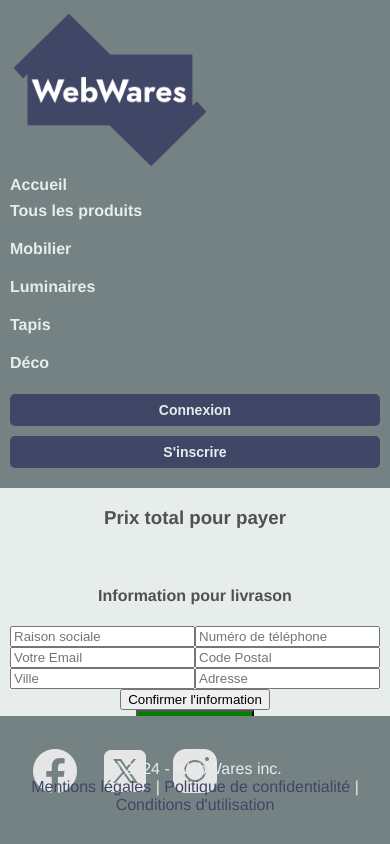
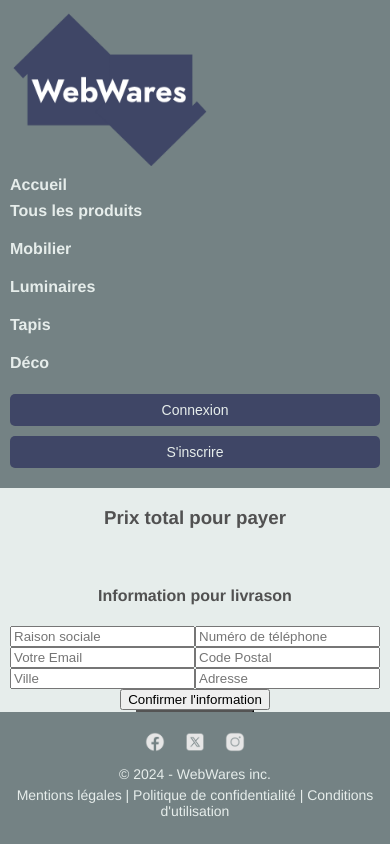
Before and after one commit to Lukas-with-a-k/Projet-WebWares, a Vue app: page /UserCommands in a window 390 px wide. Built offline with nearby package versions, Linux system fonts and the light colour scheme.

Commit message:
merge claudia

```diff
--- a/src/App.vue
+++ b/src/App.vue
@@ -27,8 +27,6 @@ import HeaderComponent from './components/HeaderComponent.vue';
 import FooterComponent from './components/FooterComponent.vue';
 import LoginComp from "./components/LoginComp.vue";
 import SignupComp from "./components/SignupComp.vue";
-
-
 export default {
   name: 'App',
   components: {
@@ -36,7 +34,6 @@ export default {
     FooterComponent,
     LoginComp,
     SignupComp,
-
   },
   data() {
     return {
@@ -135,6 +132,10 @@ export default {
 </script>
 
 <style>
+html {
+  overflow-y: scroll;
+}
+
 body {
   margin: 0;
   padding: 0;
@@ -158,7 +159,7 @@ nav a {
 }
 
 nav a.router-link-exact-active {
-  color: #42b983;
+  color: #2c3e50;
 }
 
 .dark-overlay {
--- a/src/components/FooterComponent.vue
+++ b/src/components/FooterComponent.vue
@@ -27,21 +27,19 @@
  .footer {
   background-color: #748284;
   color: #e6edeb;
-    padding: 10px 0;
+  padding: 20px 0;
   text-align: center;
+  width: 100%;
   position: fixed;
   bottom: 0;
-    width: 100%;
 }
 
 .footer p {
-    margin: 0;
-    position: relative;
-    bottom: 20px;
+  margin: 5px 0;
 }
 
 .footer a {
-    color: #3f4666;
+  color: #e6edeb;
   text-decoration: none;
 }
 
@@ -51,19 +49,41 @@
 
 .social {
   display: flex;
-    justify-content: start;
+  justify-content: center;
   align-items: center;
-   position: relative;
-    left: 20px;
-    top: 20px;
+  margin-bottom: 10px;
 }
 
 .social a {
-    filter: invert(90%);
-    -webkit-filter: invert(90%);
   margin: 0 10px;
   text-decoration: none;
 }
 
+.social img {
+  width: 30px;
+  height: 30px;
+  filter: invert(90%);
+  -webkit-filter: invert(90%);
+}
+
+@media (max-width: 768px) {
+  .social img {
+    width: 25px;
+    height: 25px;
+  }
+}
+
+@media (max-width: 480px) {
+  .footer p {
+    font-size: 14px;
+  }
+
+  .social img {
+    width: 20px;
+    height: 20px;
+  }
+}
+
+
 
   </style>
--- a/src/components/HeaderComponent.vue
+++ b/src/components/HeaderComponent.vue
@@ -24,15 +24,14 @@
         <div class="dropdown" v-if="isLoggedIn">
           <button class="dropbtn" @click="toggleDropdown"><img src="@\assets\profil.png" alt="user"
             class="icon"></button>
+            <!-- le panier qui s'affiche quand l'utilisateur est connecté -->
+            <router-link to="/PanierUser" class="cart-btn" v-if="isLoggedIn"><img src="@\assets\panier.png" alt="panier"
+                class="icon-panier"></router-link>
             <ul class="dropdown-content" v-if="isOpen">
-            <li>Bienvenue {{ userId }}</li>
+            <li v-on:click="toggleDropdown">Bienvenue {{ userId }}</li>
             <li class="logout-btn" v-if="isLoggedIn" @click="logout">Déconnexion</li>
           </ul>
         </div>
-
-        <!-- le panier qui s'affiche quand l'utilisateur est connecté -->
-        <router-link to="/PanierUser" class="cart-btn" v-if="isLoggedIn"><img src="@\assets\panier.png" alt="panier"
-            class="icon-panier"></router-link>
 
       </div>
     </nav>
@@ -76,6 +75,7 @@ export default {
       this.isOpen = !this.isOpen;
     },
   },
+
   created() {
     const storedUserId = localStorage.getItem("userId");
     if (storedUserId) {
@@ -96,7 +96,6 @@ export default {
 </script>
 <style>
 
-
 .header {
   background-color: #748284;
   padding: 0px;
@@ -107,7 +106,6 @@ export default {
   display: flex;
   justify-content: space-between;
   align-items: center;
-  padding: 0 30px;
 }
 
 .nav-links {
@@ -127,7 +125,11 @@ export default {
   text-decoration: none;
 }
 
-.auth-buttons a,
+.nav-links a:hover {
+  color: #4280b8;
+}
+
+
 .auth-buttons button {
   background-color: #3f4666;
   color: #e6edeb;
@@ -135,28 +137,33 @@ export default {
   border-radius: 5px;
   border: none;
   cursor: pointer;
-  padding: 10px;
+  padding: 10px 20px;
   margin-right: 20px;
-  font-size: 15px;
-  font-weight: bold;
+  font-size: 16px;
+  transition: background-color 0.3s ease;
 }
 
-.auth-buttons a:hover,
 .auth-buttons button:hover {
   background-color: #4280b8;
 }
 
+.dropdown {
+  position: relative;
+}
+
 .dropdown-content {
   position: absolute;
+  top: 65px;
+  right: 110px;
   background-color: #3f4666;
   box-shadow: 0 8px 16px rgba(0, 0, 0, 0.2);
   border-radius: 5px;
-  z-index: 1;
   list-style: none;
+  z-index: 1000;
   margin: 0;
   padding: 0;
+  font-size: 16px;
   width: 150px;
-  font-size: 16px;
 }
 
 .dropdown-content li {
@@ -170,20 +177,38 @@ export default {
   background-color: #4280b8;
 }
 
-.cart-btn {
-  display: inline-flex;
-  background-color: #3498db;
+.dropbtn {
+  background-color: #3f4666;
   color: rgb(255, 255, 255);
   border: none;
   cursor: pointer;
   border-radius: 5px;
-  margin-right: 10px;
+  min-width: 40px;
+}
+
+.cart-btn {
+ background-color: #3f4666;
+  border: none;
+  cursor: pointer;
+  border-radius: 5px;
+  display: inline-flex;
+  align-items: center;
+  justify-content: center;
+  width: 75px;
+  height: 63px;
+  padding-top: 1px;
+  padding-bottom: 1px;
+  margin-right: 20px;
+ }
+
+.cart-btn:hover {
+  background-color: #4280b8;
+  transition: all 0.3s ease-in-out;
 }
 
 .icon {
   width: 40px;
   height: 40px;
-  border-radius: 50%;
   object-fit: cover;
   cursor: pointer;
   filter: invert(90%);
@@ -216,16 +241,16 @@ export default {
 
   .auth-buttons {
     display: flex;
-    flex-direction: column;
     width: 100%;
     margin-top: 10px;
+    flex-direction: row;
+    justify-content: space-between;
   }
 
   .auth-buttons a,
   .auth-buttons button {
     width: 100%;
     text-align: center;
-    margin-right: 0;
     margin-bottom: 10px;
   }
 }
@@ -260,6 +285,6 @@ export default {
     width: 30px;
     height: 30px;
   }
+}
 
-}
 </style>
--- a/src/views/LandingPage.vue
+++ b/src/views/LandingPage.vue
@@ -2,13 +2,16 @@
     <div>
         <div class="banner">
             <video
-            ref="backgroundVideo"
             src="@/assets/wewa.mp4" frameborder="0"
             autoplay
             loop>
         </video>
-        <h1>Voulez-vous en savoir plus?</h1>
+        <div class="action">
+        <h1>Pas encore membre?</h1>
+        <button @click="toggleSignup" class="button">Inscrivez-vous!</button>
+        <h1 >Voulez-vous en savoir plus?</h1>
         <button @click="contact" class="button">Nous contacter</button>
+    </div>
     </div>
 
     </div>
@@ -25,12 +28,18 @@ export default {
   },
   components: {
 
+
   },
 
   methods: {
     contact() {
       this.$router.push({ name: "ContactPage" });
     },
+    toggleSignup() {
+      this.$emit("toggleSignup");
+      console.log("toggleSignup");
+
+    }
   },
 
 };
@@ -47,9 +56,19 @@ body {
 }
 .banner {
   width: 100%;
-  height: 600px;
+  height: 700px;
   background-color: #3f4666;
+  }
 
+.action {
+  display: flex;
+  flex-direction: column;
+  align-items: center;
+  justify-content: center;
+  position: absolute;
+  top: 77%;
+  left: 50%;
+  transform: translate(-50%, -50%);
 }
 
 video {
@@ -71,4 +90,9 @@ video {
   border-radius: 5px;
 }
 
+.button:hover {
+  background-color: #4280b8;
+  transition: all 0.3s ease-in-out;
+}
+
 </style>
```
Lines whose indentation alone changed are shown as unchanged.
